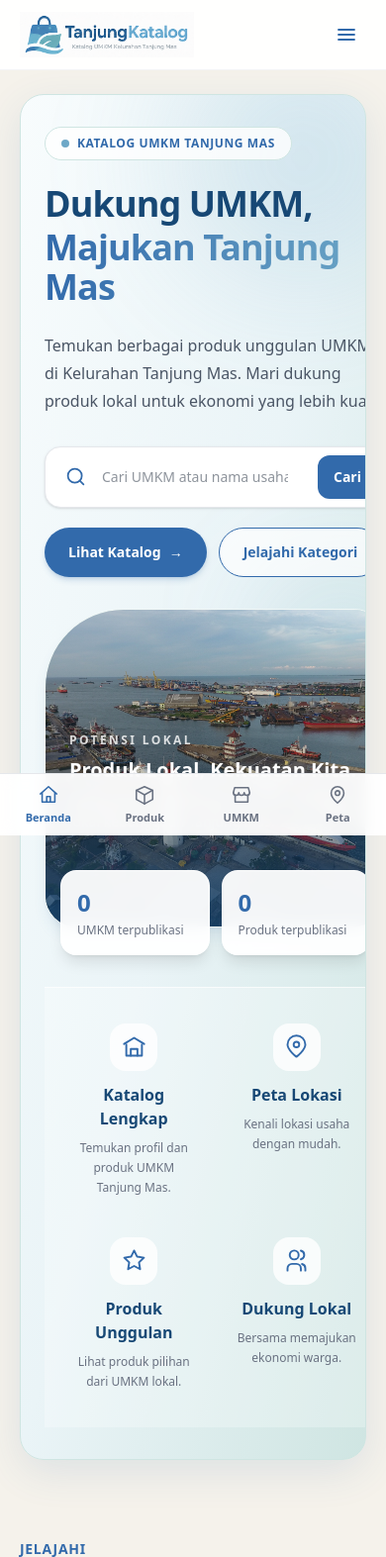
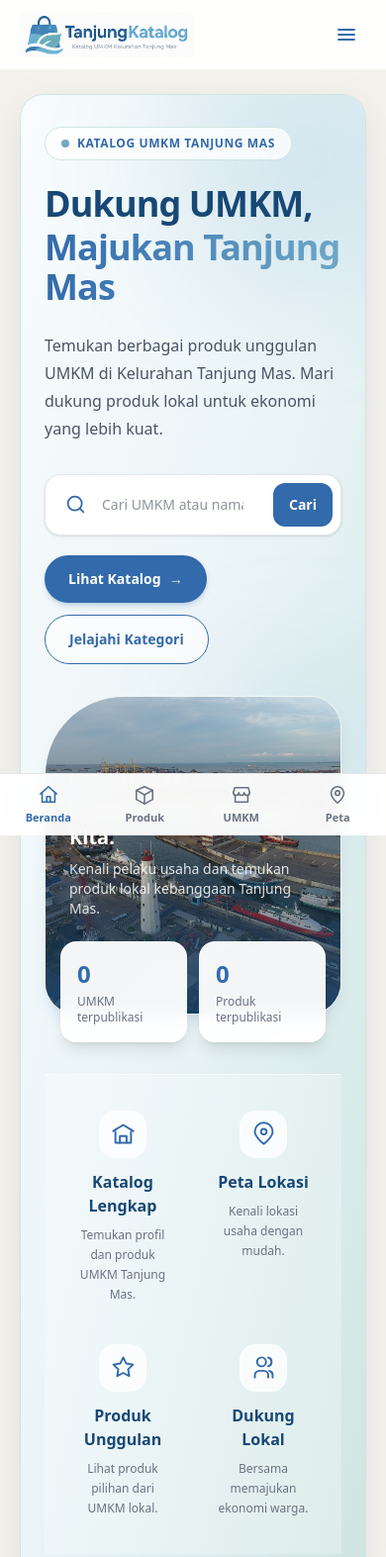
Before and after one commit to DivaSatriaa/tanjung-katalog, a Laravel app: page / in a window 390 px wide. Shown: the top 1573 px of the page at 99% size. Run offline with Laravel 12, Linux system fonts and the light colour scheme; data that the repository does not hold is empty; style sheets or scripts are compiled from the project's sources.

Commit message:
fix: keep homepage hero inside the card on small screens
The hero grid had an implicit auto column on mobile, so long content
widened the column past the card and got clipped. Use minmax(0,1fr).

Co-Authored-By: Claude Sonnet 5.5 <noreply@anthropic.com>
Claude-Session: https://claude.ai/code/session_01DVJLChot6bN9pP3JTWakip

```diff
--- a/resources/views/home.blade.php
+++ b/resources/views/home.blade.php
@@ -13,7 +13,7 @@
 
             <div class="pointer-events-none absolute -right-16 -top-16 h-64 w-64 rounded-full bg-[#6EA8C7]/20 blur-3xl"></div>
 
-           <div class="relative grid items-center gap-8 px-6 py-8 sm:px-10 sm:py-10 lg:grid-cols-[1.05fr_0.95fr] lg:gap-8 lg:px-12 lg:py-10 xl:px-14 xl:py-12">
+           <div class="relative grid grid-cols-[minmax(0,1fr)] items-center gap-8 px-6 py-8 sm:px-10 sm:py-10 lg:grid-cols-[1.05fr_0.95fr] lg:gap-8 lg:px-12 lg:py-10 xl:px-14 xl:py-12">
 
             {{-- Headline --}}
             <div class="relative z-10">
```
